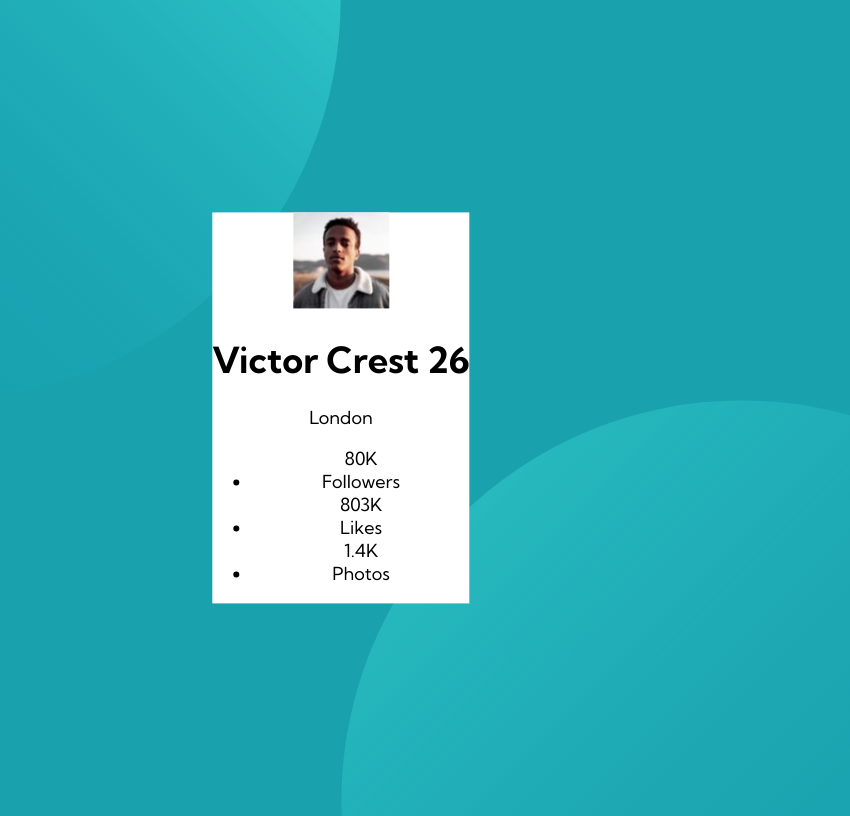
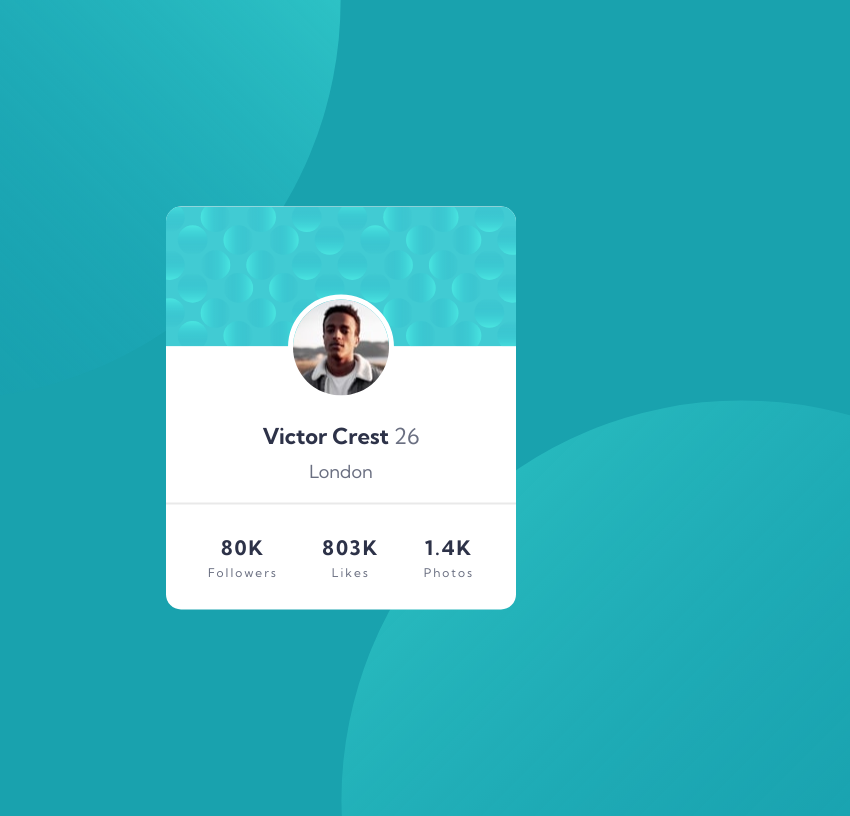
Before and after one commit to gabriel-viniciusbueno/p06_profile-card, a plain HTML site: page index.html in a window 1280 px wide. Shown: the whole page, without its empty margins (299-1149 px from the left). Drawn offline with Linux system fonts and the light colour scheme.

Commit message:
Finalização do projeto "Profile Card Component" da FrontEnd Mentor
Estilização do cartão

```diff
--- a/css/style.css
+++ b/css/style.css
@@ -28,6 +28,67 @@ body{
     top: 50%;
 }
 
+.fundo-perfil{
+    border-radius: 15px 15px 0 0;
+}
+
+.foto{
+    position: absolute;
+    top:35%;
+    left: 50%;
+
+    transform: translate(-50%, -50%);
+
+    border-radius: 50%;
+    border: 5px solid white;
+}
+
+.name{
+    color: hsl(229, 23%, 23%);
+    margin-top: 70px;
+    margin-bottom: 0;
+    font-size: 22px;
+
+}
+
+.cinza{
+    color:   hsl(227, 10%, 46%);
+    font-weight: 500;
+}
+
+.location{
+    margin: 10px 0 20px 0;
+
+}
+
+hr{
+    margin: 0;
+    border: 1px solid hsla(0, 0%, 59%, 0.207);
+}
+
+ul{
+    padding: 0;
+    list-style-type: none;
+    margin: auto;
+    padding: 10px;
+}
+
+.num{
+    display: block;
+    color: hsl(229, 23%, 23%);
+    font-size: 20px;
+    font-weight: 700;
+    margin-bottom: 5px;
+}
+
+li{
+    display: inline-block;
+    margin: 20px;
+    font-size: 12px;
+    letter-spacing: 2px;
+    color: hsl(227, 10%, 46%);
+}
+
 .card{
     position: absolute;
     background-color: hsl(0, 0%, 100%);
@@ -37,4 +98,6 @@ body{
     left: 50%;
 
     transform: translate(-50%, -50%);
+
+    border-radius: 15px;
 }
--- a/index.html
+++ b/index.html
@@ -19,15 +19,19 @@
     <img class="fundo bot" src="./assets/bg-pattern-bottom.svg" alt="">
 
     <div class="card">
-        <img src="./assets/image-victor.jpg" alt="Victor">
-        <h1 class="name">Victor Crest 26</h1>
-        <p class="location">London</p>
+        <img class="fundo-perfil" src="./assets/bg-pattern-card.svg" alt="">
+        <img class="foto" src="./assets/image-victor.jpg" alt="Victor">
+        <h1 class="name">Victor Crest <span class="cinza">26</span></h1>
+        <p class="location cinza">London</p>
 
+        <hr>
+        <div class="lista">
         <ul>
-            80K <li>Followers</li>
-            803K <li>Likes</li>
-            1.4K <li>Photos</li>
+            <li><span class="num">80K</span> Followers</li>
+            <li><span class="num">803K</span> Likes</li>
+            <li><span class="num">1.4K</span> Photos</li>
         </ul>
+        </div>
     </div>
 
 </body>
```
